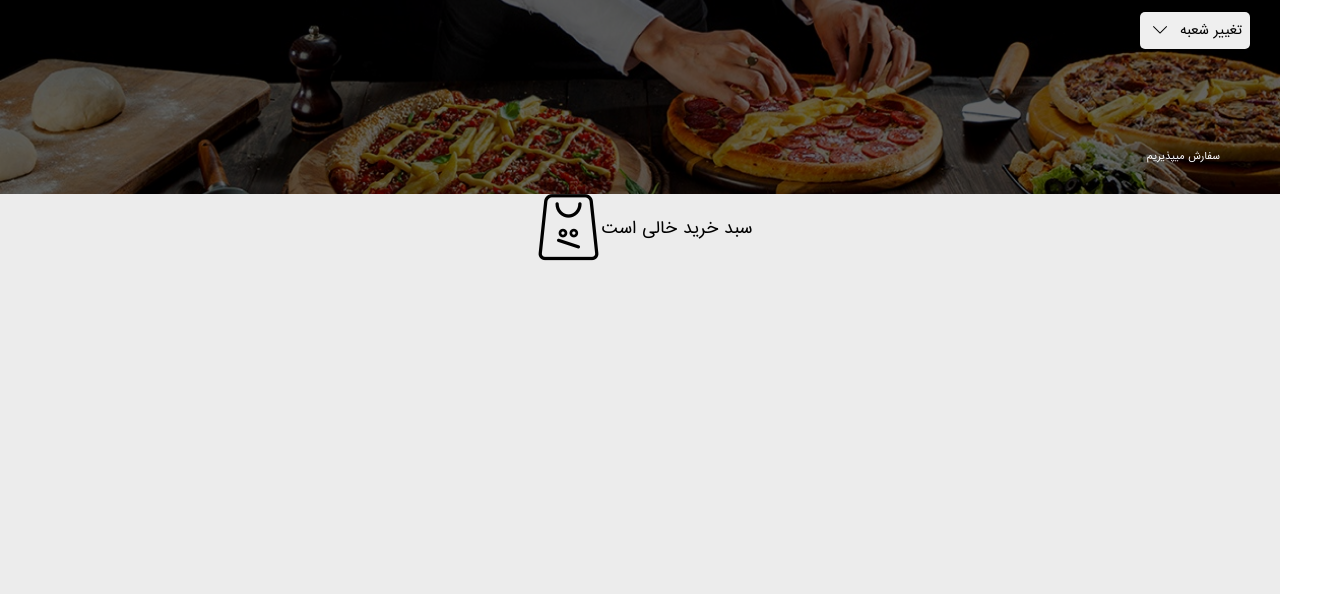
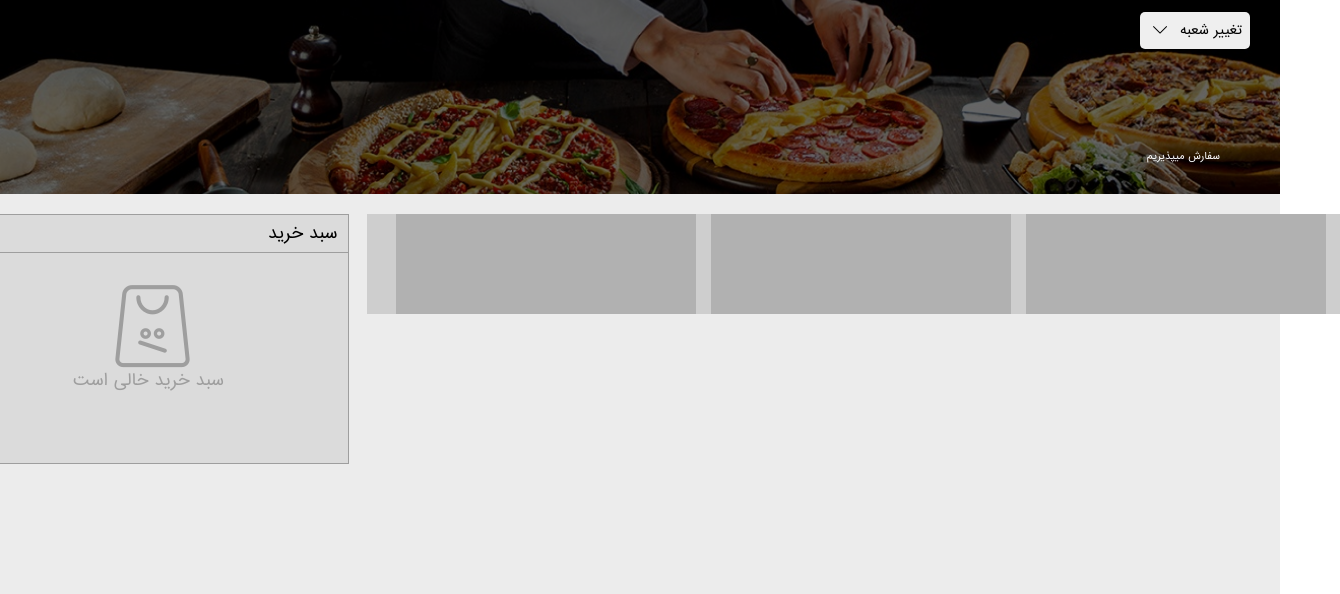
Before and after one commit to Mobin-Karam/shila-landing-page, a website: page index.html in a window 1280 px wide. Shown: the part 206-800 px from the top of the page, 1340 px wide, since content can reach past the window. Drawn offline with Linux system fonts and the light colour scheme.

Commit message:
complete cart component and start content items

```diff
--- a/index.html
+++ b/index.html
@@ -79,14 +79,30 @@
             </div>
           </div>
           <div class="main__content">
-            <div class="main__content__items">
-              <div></div>
-            </div>
             <aside class="main__content__sidebar">
-              <div class="sc-10csuqt-7 cFnecL">
-                <i class="icon"></i><span>سبد خرید خالی است</span>
+              <div class="main__content__sidebar__cart">
+                <div class="main__content__sidebar__cart__title">
+                  <p>سبد خرید</p>
+                </div>
+                <div class="main__content__sidebar__cart__items">
+                  <div class="main__content__sidebar__cart__items__nothing">
+                    <i class="icon"></i>
+                    <span>سبد خرید خالی است</span>
+                  </div>
+                  <div
+                    class="main__content__sidebar__cart__items__things"
+                  ></div>
+                </div>
               </div>
             </aside>
+            <div class="main__content__items">
+              <div class="main__content__navbar">
+                <nav></nav>
+              </div>
+              <div class="main__content__items__box"></div>
+              <div class="main__content__items__box"></div>
+              <div class="main__content__items__box"></div>
+            </div>
           </div>
         </main>
         <!-- Main End -->
--- a/js/script.js
+++ b/js/script.js
@@ -38,6 +38,24 @@ if (window.innerWidth < 900) {
 }
 
 // Mobile Input =====================================
+
+let mobinInputValue = mobileInput.value.replace(/\s/g, "");
+
 mobileInput.addEventListener("focusin", () => {
   mobileLabel.style.top = "-10px";
+  mobileLabel.style.color = "#000";
 });
+
+if (mobileInput.value.length === 0) {
+  mobileInput.addEventListener("focusout", () => {
+    mobileLabel.style.top = "14px";
+    mobileLabel.style.color = "#c7c7c7";
+  });
+  console.log("is 0");
+}
+if (!(mobileInput.value.length === 0)) {
+  mobileLabel.style.top = "-10px";
+  console.log("not 0");
+}
+
+console.log(mobinInputValue.length);
--- a/sass/components/_modal.scss
+++ b/sass/components/_modal.scss
@@ -145,8 +145,6 @@
             outline: none;
           }
 
-
-
           &:focus ~ label {
             position: absolute;
             top: -10px;
@@ -267,11 +265,11 @@
         margin-top: 10px;
 
         label {
-          display: block;
+          display: inline-block;
           width: 300px;
           position: absolute;
-          top: 16px;
-          right: 48px;
+          top: 14px;
+          right: 64px;
           color: #c7c7c7;
           font-size: 14px;
           font-family: IRANSans, Tahoma, sans-serif;
@@ -293,14 +291,6 @@
 
           &:focus {
             outline: none;
-          }
-
-          &:focus ~ label {
-            position: absolute;
-            top: -10px;
-            left: 68px;
-            font-size: 12px;
-            color: #000;
           }
         }
       }
--- a/sass/globals/_boilerplate.scss
+++ b/sass/globals/_boilerplate.scss
@@ -1,4 +1,8 @@
 // Boilerplate
+
+* {
+  box-sizing: border-box;
+}
 
 body {
   width: 100%;
@@ -6,6 +10,7 @@ body {
   margin: 0;
   padding: 0;
   font-family: IRANSans, Tahoma, sans-serif;
+
   .container {
     position: relative;
     width: 100%;
--- a/sass/style.scss
+++ b/sass/style.scss
@@ -226,13 +226,84 @@
 
   // Main Conntet ========================
   &__content {
+    width: 1400px;
+    min-height: 80vh;
+    margin: 20px;
+    display: flex;
+    align-items: start;
+    justify-content: space-evenly;
+    flex-flow: row nowrap;
+    gap: 10px;
+
+    &__items {
+      width: 70%;
+      display: flex;
+      align-items: center;
+      justify-content: center;
+      flex-flow: row wrap;
+      background-color: #cecece;
+      gap: 15px;
+
+      &__box {
+        display: inline-block;
+        width: 300px;
+        height: 100px;
+        background-color: #b1b1b1;
+      }
+    }
     // Main Content SideBar ========================
     &__sidebar {
+      width: 30%;
+      min-height: inherit;
+      display: flex;
+      align-items: start;
+      justify-content: center;
+
+      &__cart {
+        position: relative;
+        width: 400px;
+        height: 250px;
+        background-color: #dbdbdb;
+        border: 1px solid #9e9e9e;
+        box-sizing: border-box;
+
+        &__title {
+          position: absolute;
+          width: 100%;
+          border-bottom: 1px solid #9e9e9e;
+
+          P {
+            margin: 5px 10px;
+            text-align: right;
+          }
+        }
+
+        &__items {
+          width: 100%;
+          height: 100%;
+          display: flex;
+          align-items: center;
+          justify-content: center;
+
+          &__nothing {
+            display: flex;
+            align-items: center;
+            justify-content: center;
+            flex-flow: column nowrap;
+
+            span {
+              color: #9e9e9e;
+            }
+          }
+        }
+      }
+
       .icon {
         position: relative;
         margin-left: 8px;
         margin-right: 0px;
-        font-size: 4.125rem;
+        color: #9e9e9e;
+        font-size: 5.125rem;
         font-style: normal;
         font-weight: normal;
         font-variant: normal;
@@ -246,6 +317,7 @@
 
       .icon::before {
         content: "";
+        color: #9e9e9e;
       }
     }
   }
```
Also changed, not shown: dist/style.css, 1 other file.
